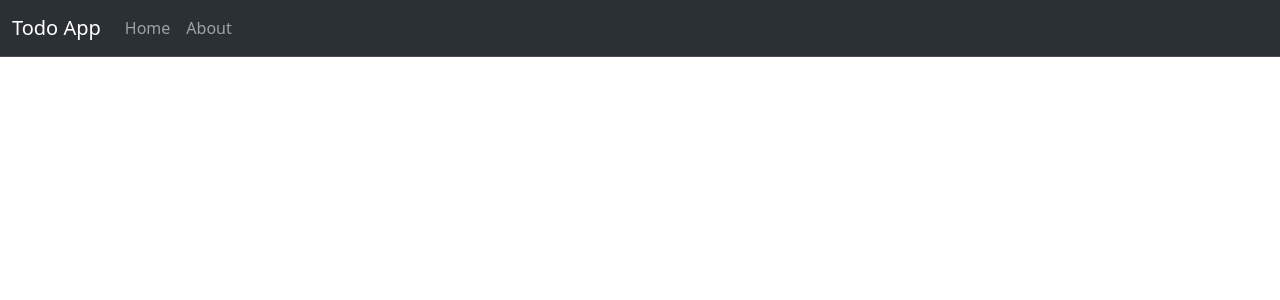
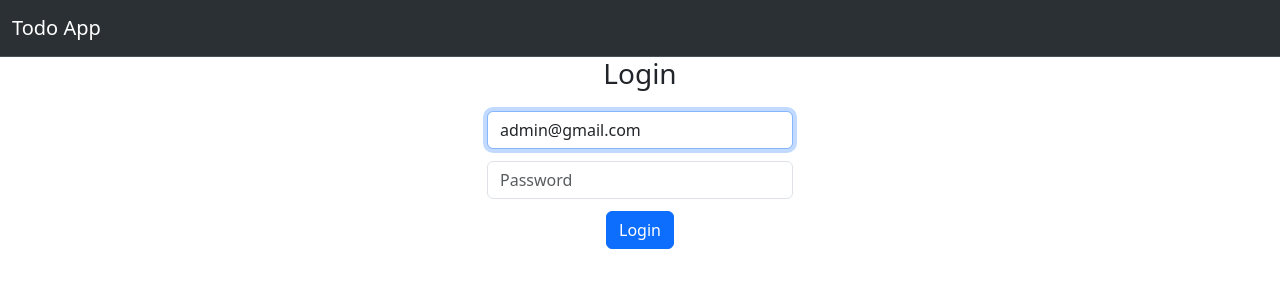
Before and after one commit to devferx/todo-app-client, a Vue app: page /login in a window 1280 px wide. Before the commit this address had no page. Shown: the top 300 px of the page. Built offline with nearby package versions, Linux system fonts and the light colour scheme.

Commit message:
:sparkles: [ADD] Auth features
Http responses and router auth validation

```diff
--- /dev/null
+++ b/src/api/todoApi.js
@@ -0,0 +1,16 @@
+import axios from 'axios'
+
+const baseURL = 'http://localhost:3005/api'
+
+const todoApi = axios.create({ baseURL })
+
+todoApi.interceptors.request.use(async (config) => {
+  const token = localStorage.getItem('token')
+  if (token) {
+    config.headers.Authorization = `Bearer ${token}`
+  }
+
+  return config
+})
+
+export default todoApi
--- a/src/components/AppNavbar.vue
+++ b/src/components/AppNavbar.vue
@@ -1,5 +1,12 @@
 <script setup>
-import { RouterLink } from 'vue-router'
+import { useRouter } from 'vue-router'
+import { isLogged } from '../utils/jwt'
+const router = useRouter()
+
+const logout = () => {
+  localStorage.removeItem('token')
+  router.push({ name: 'login' })
+}
 </script>
 
 <template>
@@ -9,29 +16,7 @@ import { RouterLink } from 'vue-router'
   >
     <div class="container-fluid d-flex align-items">
       <a class="navbar-brand" href="#">Todo App</a>
-      <button
-        class="navbar-toggler"
-        type="button"
-        data-bs-toggle="collapse"
-        data-bs-target="#navbarText"
-        aria-controls="navbarText"
-        aria-expanded="false"
-        aria-label="Toggle navigation"
-      >
-        <span class="navbar-toggler-icon"></span>
-      </button>
-      <div class="collapse navbar-collapse" id="navbarText">
-        <ul class="navbar-nav me-auto mb-2 mb-lg-0">
-          <li class="nav-item">
-            <RouterLink class="nav-link" active-class="active" to="/" aria-current="page">
-              Home
-            </RouterLink>
-          </li>
-          <li class="nav-item">
-            <RouterLink class="nav-link" to="/about" active-class="active"> About </RouterLink>
-          </li>
-        </ul>
-      </div>
+      <button class="btn btn-outline-danger" v-if="isLogged()" @click="logout">Logout</button>
     </div>
   </nav>
 </template>
--- a/src/router/index.js
+++ b/src/router/index.js
@@ -1,22 +1,33 @@
 import { createRouter, createWebHistory } from 'vue-router'
 import HomeView from '../views/HomeView.vue'
+import LoginView from '../views/LoginView.vue'
+import { isLogged } from '../utils/jwt'
 
 const router = createRouter({
   history: createWebHistory(import.meta.env.BASE_URL),
   routes: [
     {
       path: '/',
+      redirect: isLogged() ? '/home' : '/login'
+    },
+    {
+      path: '/login',
+      name: 'login',
+      component: LoginView
+    },
+    {
+      path: '/home',
       name: 'home',
       component: HomeView
-    },
-    {
-      path: '/about',
-      name: 'about',
-      // route level code-splitting
-      // this generates a separate chunk (About.[hash].js) for this route
-      // which is lazy-loaded when the route is visited.
-      component: () => import('../views/AboutView.vue')
     }
+    // {
+    //   path: '/about',
+    //   name: 'about',
+    //   // route level code-splitting
+    //   // this generates a separate chunk (About.[hash].js) for this route
+    //   // which is lazy-loaded when the route is visited.
+    //   component: () => import('../views/AboutView.vue')
+    // }
   ]
 })
 
--- /dev/null
+++ b/src/utils/jwt.js
@@ -0,0 +1,4 @@
+export function isLogged() {
+  const token = localStorage.getItem('token')
+  return !!token
+}
--- a/src/views/HomeView.vue
+++ b/src/views/HomeView.vue
@@ -1,27 +1,35 @@
 <script setup>
 import { ref, onMounted, reactive } from 'vue'
+import { useRouter } from 'vue-router'
+
+import todoApi from '../api/todoApi'
+
+const router = useRouter()
 
 const todos = reactive([])
 const title = ref('')
 const editTodoId = ref(null)
 
 const fetchTodos = async () => {
-  const res = await fetch('http://localhost:3005/api/todos')
-  const data = await res.json()
-  todos.push(...data)
+  try {
+    const { data } = await todoApi.get('/todos')
+    todos.push(...data)
+  } catch (err) {
+    // if unauthorized, redirect to login
+    if (err.response.status === 401) {
+      router.push({ name: 'login' })
+    }
+  }
 }
 
 const mutateTodo = async () => {
   if (!title.value) return
 
   if (editTodoId.value) {
-    const res = await fetch(`http://localhost:3005/api/todos/${editTodoId.value}`, {
-      method: 'PUT',
-      headers: { 'Content-Type': 'application/json' },
-      body: JSON.stringify({ title: title.value })
+    const { data: updatedTodo } = await todoApi.put(`/todos/${editTodoId.value}`, {
+      title: title.value
     })
 
-    const updatedTodo = await res.json()
     const index = todos.findIndex((t) => t.id === updatedTodo.id)
     todos[index] = updatedTodo
     title.value = ''
@@ -29,25 +37,20 @@ const mutateTodo = async () => {
     return
   }
 
-  const res = await fetch('http://localhost:3005/api/todos', {
-    method: 'POST',
-    headers: { 'Content-Type': 'application/json' },
-    body: JSON.stringify({ title: title.value })
+  const res = await todoApi.post('/todos', {
+    title: title.value
   })
 
-  const todo = await res.json()
+  const todo = res.data
   todos.push(todo)
   title.value = ''
 }
 
 const completeTodo = async (todo) => {
-  const res = await fetch(`http://localhost:3005/api/todos/${todo.id}`, {
-    method: 'PUT',
-    headers: { 'Content-Type': 'application/json' },
-    body: JSON.stringify({ completed: !todo.completed })
+  const { data: updatedTodo } = await todoApi.put(`/todos/${todo.id}`, {
+    completed: !todo.completed
   })
 
-  const updatedTodo = await res.json()
   const index = todos.findIndex((t) => t.id === updatedTodo.id)
   todos[index] = updatedTodo
 }
@@ -63,11 +66,9 @@ const cancelEdit = () => {
 }
 
 const deleteTodo = async (todo) => {
-  const res = await fetch(`http://localhost:3005/api/todos/${todo.id}`, {
-    method: 'DELETE'
-  })
+  const resp = await todoApi.delete(`/todos/${todo.id}`)
 
-  if (res.ok) {
+  if (resp.status === 200) {
     todos.splice(todos.indexOf(todo), 1)
   }
 }
--- /dev/null
+++ b/src/views/LoginView.vue
@@ -0,0 +1,45 @@
+<script setup>
+import { ref } from 'vue'
+import { useRouter } from 'vue-router'
+import http from 'axios'
+
+const router = useRouter()
+
+const email = ref('admin@gmail.com')
+const password = ref('')
+
+const onSubmit = async (ev) => {
+  ev.preventDefault()
+  http
+    .post('http://localhost:3005/api/auth/login', {
+      email: email.value,
+      password: password.value
+    })
+    .then((res) => {
+      const token = res.data.access_token
+      localStorage.setItem('token', token)
+      router.push({ name: 'home' })
+    })
+    .catch((err) => {
+      console.log(err)
+    })
+}
+</script>
+<template>
+  <form class="container" @submit="onSubmit">
+    <h3 class="">Login</h3>
+    <input class="form-control" placeholder="Email" type="text" v-model="email" autofocus />
+    <input class="form-control" placeholder="Password" type="text" v-model="password" />
+    <button class="btn btn-primary btn-large">Login</button>
+  </form>
+</template>
+
+<style scoped>
+.container {
+  display: flex;
+  flex-direction: column;
+  gap: 12px;
+  align-items: center;
+  max-width: 330px;
+}
+</style>
```
